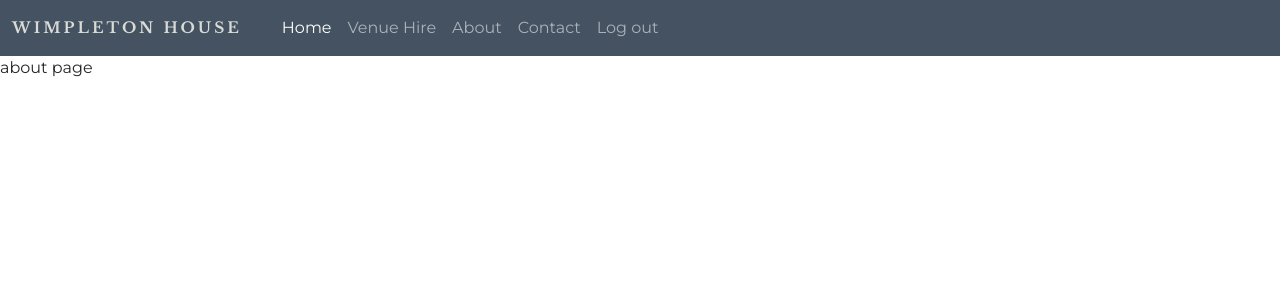
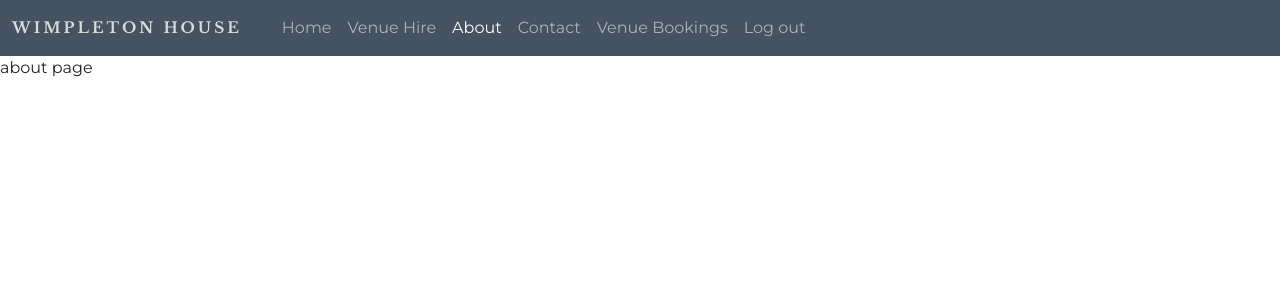
Before and after one commit to hysinh/wimpleton-booking-app, a Django app: page /about/ in a window 1280 px wide. Shown: the top 300 px of the page. Run offline with Django 5.2, Linux system fonts and the light colour scheme; the visitor is signed in with stand-in values (Sample User, id 1).

Commit message:
Update styling and links on navigation on base template

```diff
--- a/templates/base.html
+++ b/templates/base.html
@@ -2,15 +2,13 @@
 
 {% url 'home' as home_url %}
 {% url 'venue-hire' as venue_hire_url %}
+{% url 'about' as about_url %}
+{% url 'contact' as contact_url %}
 {% url 'account_login' as login_url %}
+{% url 'booking-list' as bookinglist_url %}
 {% url 'account_signup' as signup_url %}
 {% url 'account_logout' as logout_url %}
 
-<!-- {% url 'home' as home_url %}
-{% url 'about' as about_url %}
-{% url 'account_login' as login_url %}
-{% url 'account_signup' as signup_url %}
-{% url 'account_logout' as logout_url %} -->
 
 <!DOCTYPE html>
 <html class="h-100" lang="en">
@@ -51,18 +49,22 @@
         <div class="collapse navbar-collapse" id="navbarText">
           <ul class="navbar-nav me-auto mb-2 mb-lg-0">
             <li class="nav-item">
-              <a class="nav-link active" aria-current="page" href="{% url 'home' %}">Home</a>
+              <a class="nav-link {% if request.path == home_url %}active{% endif %}" aria-current="page" href="{% url 'home' %}">Home</a>
             </li>
             <li class="nav-item">
-              <a class="nav-link" href="{% url 'venue-hire' %}">Venue Hire</a>
+              <a class="nav-link {% if request.path == venue_hire_url %}active{% endif %}" href="{% url 'venue-hire' %}">Venue Hire</a>
             </li>
             <li class="nav-item">
-              <a class="nav-link" href="{% url 'about' %}">About</a>
+              <a class="nav-link {% if request.path == about_url %}active{% endif %}" href="{% url 'about' %}">About</a>
             </li>
             <li class="nav-item">
-              <a class="nav-link" href="{% url 'contact' %}">Contact</a>
+              <a class="nav-link {% if request.path == contact_url %}active{% endif %}" href="{% url 'contact' %}">Contact</a>
             </li>
             {% if user.is_authenticated %}
+            <li class="nav-item">
+              <a class="nav-link {% if request.path == bookinglist_url %}active{% endif %}" aria-current="page"
+              href="{% url 'booking-list' %}">Venue Bookings</a>
+            </li>
             <li class="nav-item">
               <a class="nav-link {% if request.path == logout_url %}active{% endif %}" aria-current="page"
               href="{% url 'account_logout' %}">Log out</a>
```
